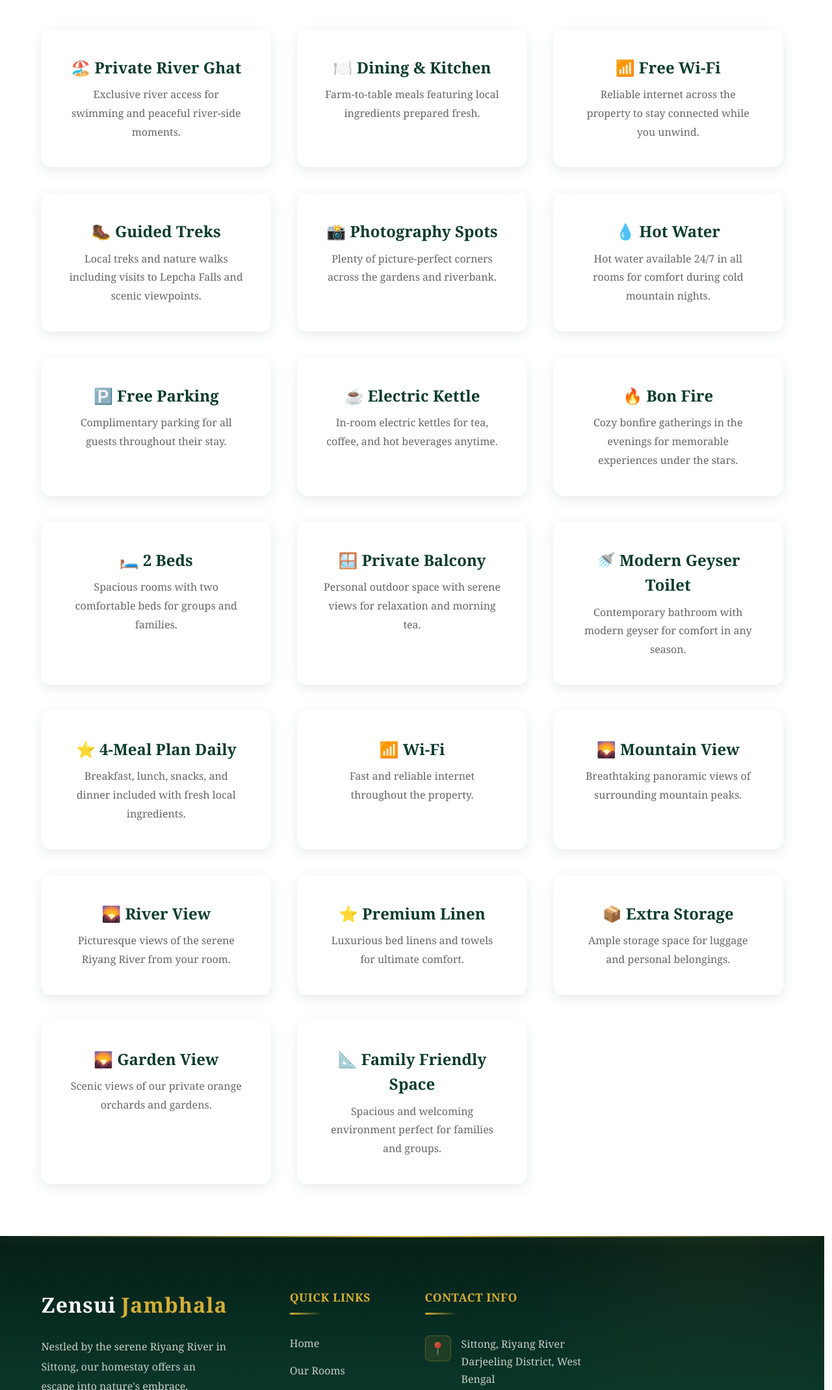
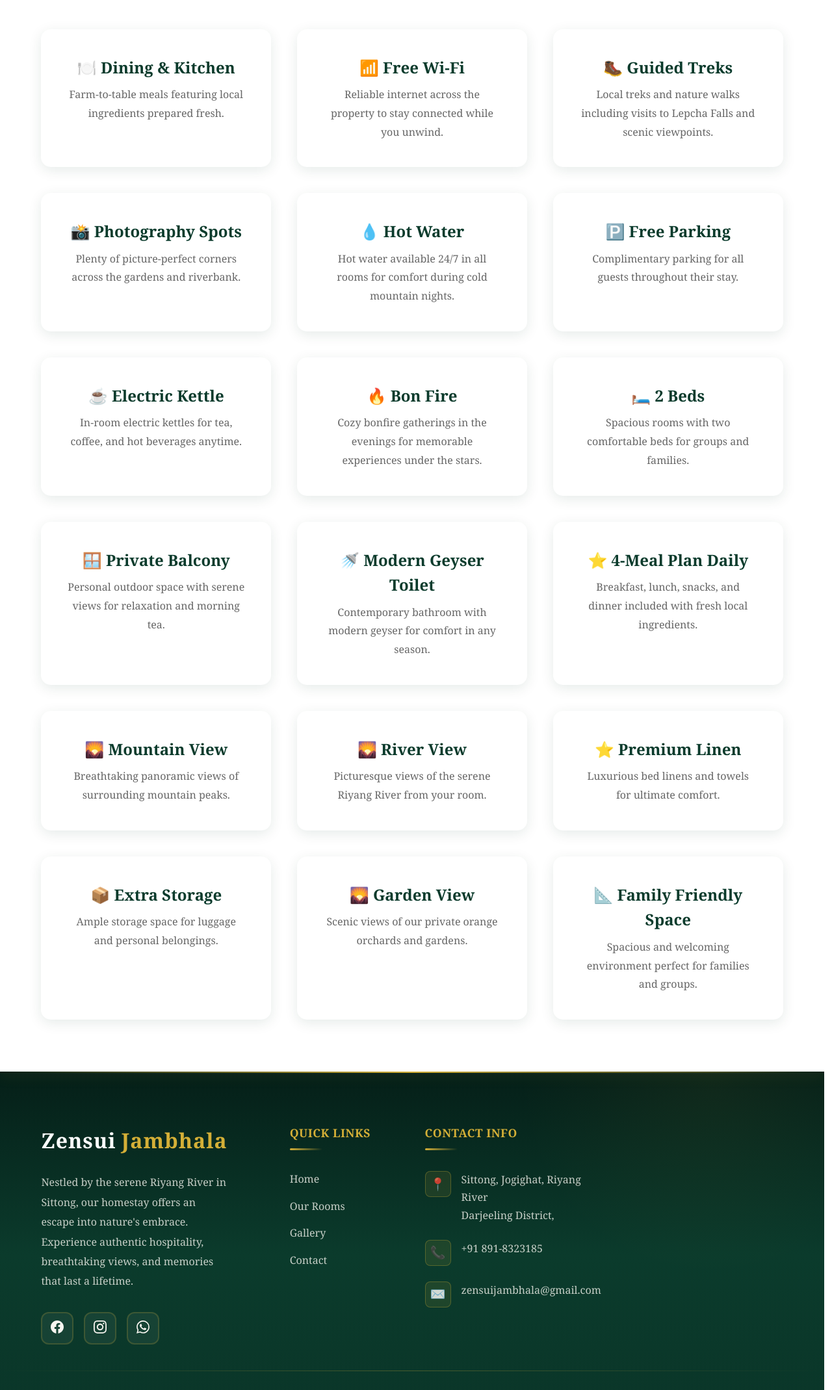
Before and after one commit to Sumit2200-droid/zensui-jambhala, a plain HTML site: page aminities.html in a window 1280 px wide. Shown: the part 306-2445 px from the top of the page at 65% size. Drawn offline with Linux system fonts and the light colour scheme.

Commit message:
Zensui Jambhala upgrade

```diff
--- a/aminities.html
+++ b/aminities.html
@@ -506,10 +506,7 @@
             <p class="section-subtitle">Comfort, convenience, and memorable experiences</p>
 
             <div class="amenities-grid">
-                <div class="amenity-card">
-                    <h3>🏖️ Private River Ghat</h3>
-                    <p>Exclusive river access for swimming and peaceful river-side moments.</p>
-                </div>
+
                 <div class="amenity-card">
                     <h3>🍽️ Dining & Kitchen</h3>
                     <p>Farm-to-table meals featuring local ingredients prepared fresh.</p>
@@ -558,10 +555,7 @@
                     <h3>⭐ 4-Meal Plan Daily</h3>
                     <p>Breakfast, lunch, snacks, and dinner included with fresh local ingredients.</p>
                 </div>
-                <div class="amenity-card">
-                    <h3>📶 Wi-Fi</h3>
-                    <p>Fast and reliable internet throughout the property.</p>
-                </div>
+
                 <div class="amenity-card">
                     <h3>🌄 Mountain View</h3>
                     <p>Breathtaking panoramic views of surrounding mountain peaks.</p>
@@ -636,7 +630,7 @@
                 <ul class="contact-info">
                     <li>
                         <div class="icon">📍</div>
-                        <div>Sittong, Riyang River<br>Darjeeling District, West Bengal</div>
+                        <div>Sittong, Jogighat,  Riyang River<br>Darjeeling District,</div>
                     </li>
                     <li>
                         <div class="icon">📞</div>
```
Also changed, not shown: contact.html (+1 -1 lines), gallery.html (+1 -1 lines), guest-diary.html (+1 -1 lines), index.html (+2 -2 lines), property.html (+2 -2 lines), rooms.html (+2 -2 lines), rooms1.html (+1 -1 lines), rooms2.html (+1 -1 lines), rooms3.html (+1 -1 lines), rooms4.html (+1 -1 lines), rooms5.html (+1 -1 lines), rooms6.html (+1 -1 lines), terms.html (+1 -1 lines).
